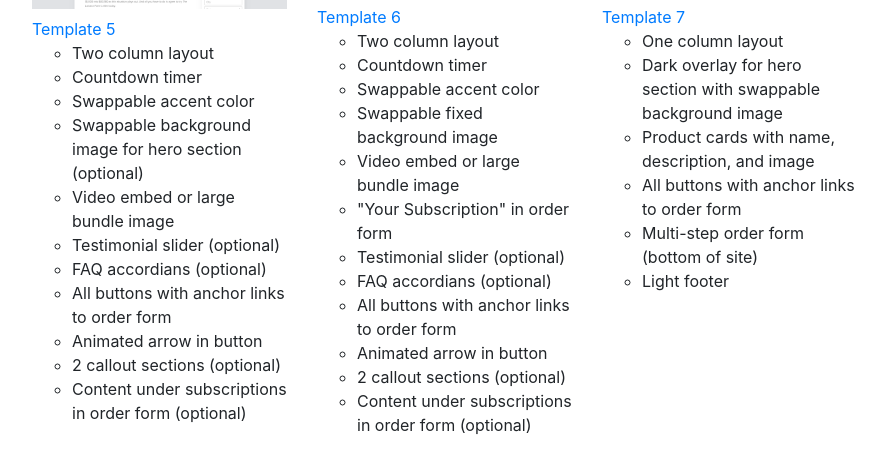
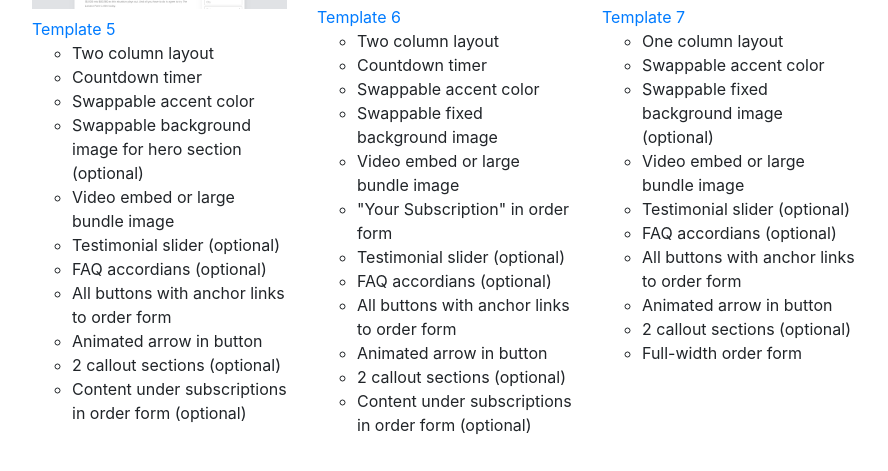
Before and after one commit to larguar/orderform-templates, a plain HTML site: page index.html in a window 1280 px wide. Shown: the part 1109-1580 px from the top of the page, without its empty margins (53-941 px from the left). Drawn offline with nearby package versions, Linux system fonts and the light colour scheme.

Commit message:
Bullet point updates

```diff
--- a/index.html
+++ b/index.html
@@ -154,11 +154,15 @@ img {
 					<li class="no-bullet mb-2"><a href="template7.html" target="_blank">Template 7</a>
 						<ul class="mb-4">
 							<li>One column layout</li>
-							<li>Dark overlay for hero section with swappable background image</li>
-							<li>Product cards with name, description, and image</li>
+							<li>Swappable accent color</li>
+							<li>Swappable fixed background image (optional)</li>
+							<li>Video embed or large bundle image</li>
+							<li>Testimonial slider (optional)</li>
+							<li>FAQ accordians (optional)</li>
 							<li>All buttons with anchor links to order form</li>
-							<li>Multi-step order form (bottom of site)</li>
-							<li>Light footer</li>
+							<li>Animated arrow in button</li>
+							<li>2 callout sections (optional)</li>
+							<li>Full-width order form</li>
 						</ul>
 					</li>
 					</div>
```
